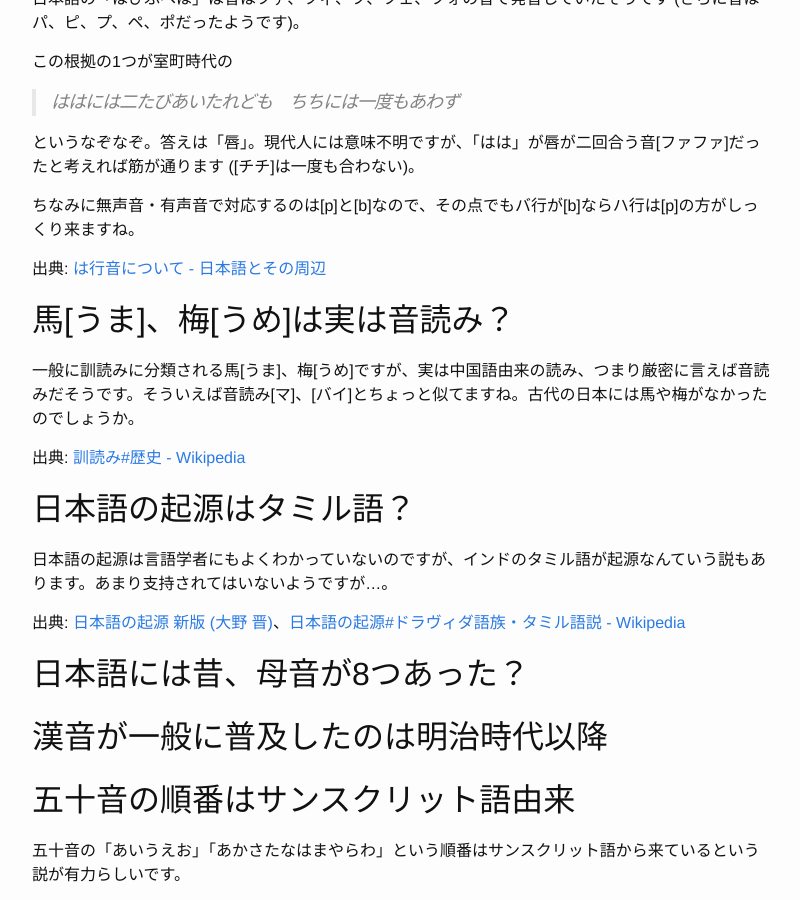
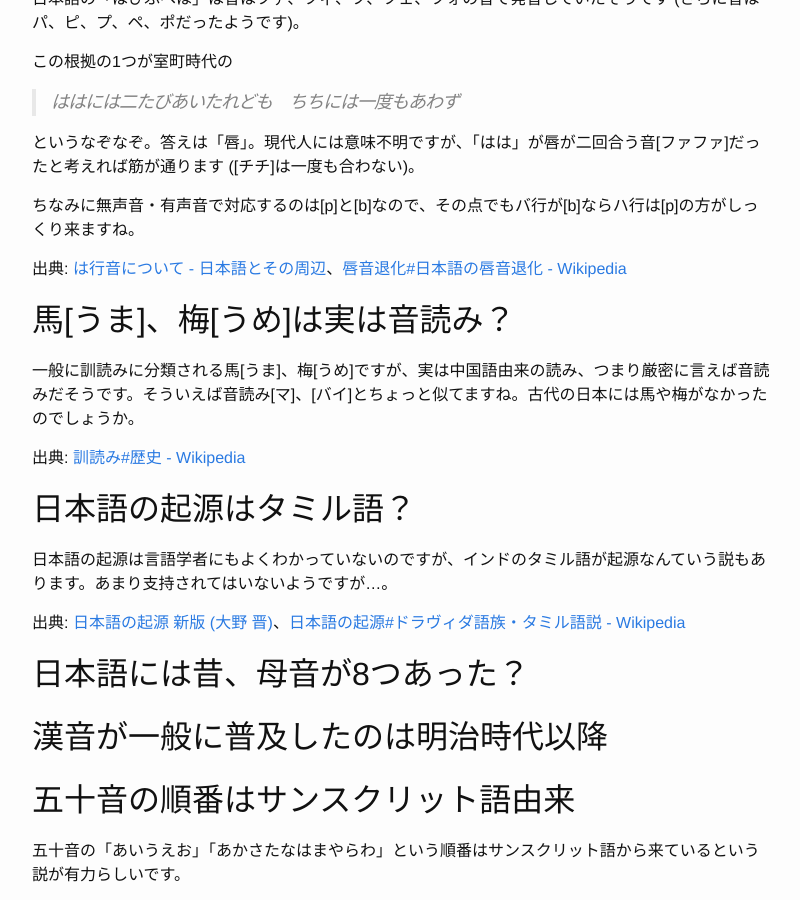
Before and after one commit to gimite/gimite.github.io, a Jekyll site: the page built from kanji-fun-facts.md, in a window 1280 px wide and 900 px high, scrolled down 1140 px. Shown: the whole window, without its empty margins (238-1038 px from the left). Built offline with Jekyll 4.4.1, drawn with Linux system fonts in a browser that asks for light colours; our own code applies the rules of GitHub Pages for plain Markdown files.

Commit message:
Update kanji-fun-facts.md

```diff
--- a/kanji-fun-facts.md
+++ b/kanji-fun-facts.md
@@ -32,7 +32,7 @@ layout: page
 
 ちなみに無声音・有声音で対応するのは[p]と[b]なので、その点でもバ行が[b]ならハ行は[p]の方がしっくり来ますね。
 
-出典: [は行音について - 日本語とその周辺](http://www.asahi-net.or.jp/~hi5k-stu/nihongo/hagyou.htm)
+出典: [は行音について - 日本語とその周辺](http://www.asahi-net.or.jp/~hi5k-stu/nihongo/hagyou.htm)、[唇音退化#日本語の唇音退化 - Wikipedia](https://ja.wikipedia.org/wiki/%E5%94%87%E9%9F%B3%E9%80%80%E5%8C%96#%E6%97%A5%E6%9C%AC%E8%AA%9E%E3%81%AE%E5%94%87%E9%9F%B3%E9%80%80%E5%8C%96)
 
 ## 馬[うま]、梅[うめ]は実は音読み？
 
```
